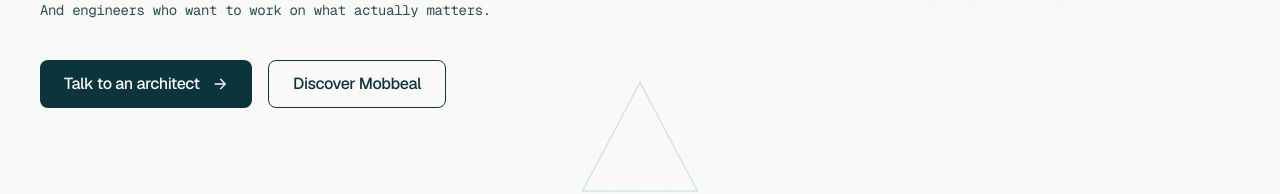
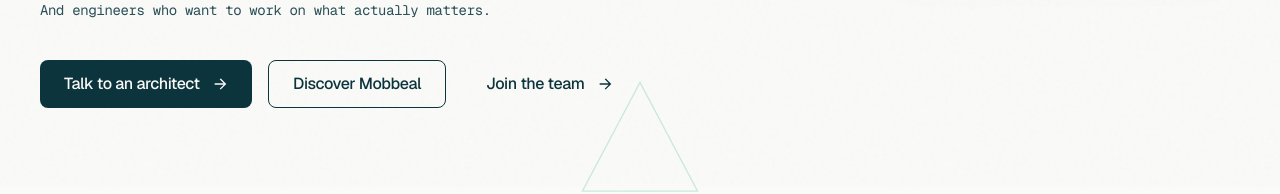
Before and after one commit to abbeal/abbeal-site-v2, a Next.js app: page /en in a window 1280 px wide. Shown: the part 614-808 px from the top of the page. Built offline with nearby package versions, Linux system fonts and the light colour scheme; no server answers.

Commit message:
feat(hero): add 3rd CTA 'Rejoindre l'équipe' (candidates broader, → /careers)

```diff
--- a/app/[lang]/dictionaries/en.json
+++ b/app/[lang]/dictionaries/en.json
@@ -43,7 +43,8 @@
         "name": "Tokyo",
         "label": "Asia Hub"
       }
-    ]
+    ],
+    "ctaTertiary": "Join the team"
   },
   "kpis": {
     "tape": "// 02 · Proof",
--- a/app/[lang]/dictionaries/fr.json
+++ b/app/[lang]/dictionaries/fr.json
@@ -43,7 +43,8 @@
         "name": "Tokyo",
         "label": "Hub Asie"
       }
-    ]
+    ],
+    "ctaTertiary": "Rejoindre l'équipe"
   },
   "kpis": {
     "tape": "// 02 · Preuves",
--- a/app/[lang]/dictionaries/ja.json
+++ b/app/[lang]/dictionaries/ja.json
@@ -43,7 +43,8 @@
         "name": "東京",
         "label": "アジア拠点"
       }
-    ]
+    ],
+    "ctaTertiary": "チームに参加"
   },
   "kpis": {
     "tape": "// 02 · 実績",
--- a/components/sections/Hero.tsx
+++ b/components/sections/Hero.tsx
@@ -14,6 +14,7 @@ type HeroDict = {
     proof: string;
     ctaPrimary: string;
     ctaSecondary: string;
+    ctaTertiary: string;
     clocksLabel: string;
     mastheadTitle: string;
     live: string;
@@ -161,6 +162,20 @@ export function Hero({
             <ButtonLink href={`${p}/mobbeal`} variant="secondary" size="lg">
               {d.hero.ctaSecondary}
             </ButtonLink>
+            <ButtonLink href={`${p}/careers`} variant="ghost" size="lg">
+              {d.hero.ctaTertiary}
+              <svg
+                aria-hidden
+                viewBox="0 0 24 24"
+                className="ml-1 h-4 w-4"
+                fill="none"
+                stroke="currentColor"
+                strokeWidth="2"
+                strokeLinecap="square"
+              >
+                <path d="M5 12h14M13 5l7 7-7 7" />
+              </svg>
+            </ButtonLink>
           </motion.div>
         </div>
 
```
